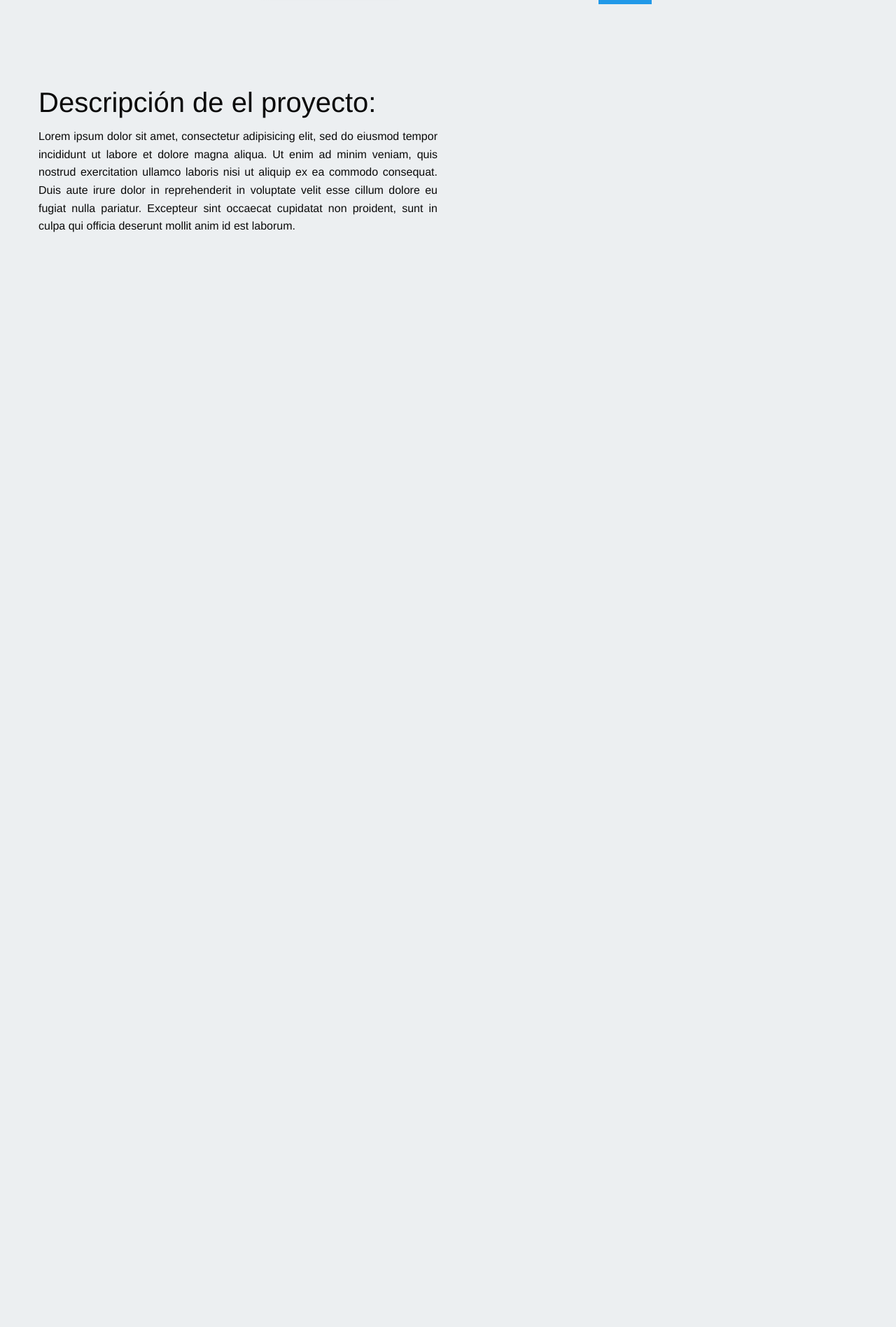
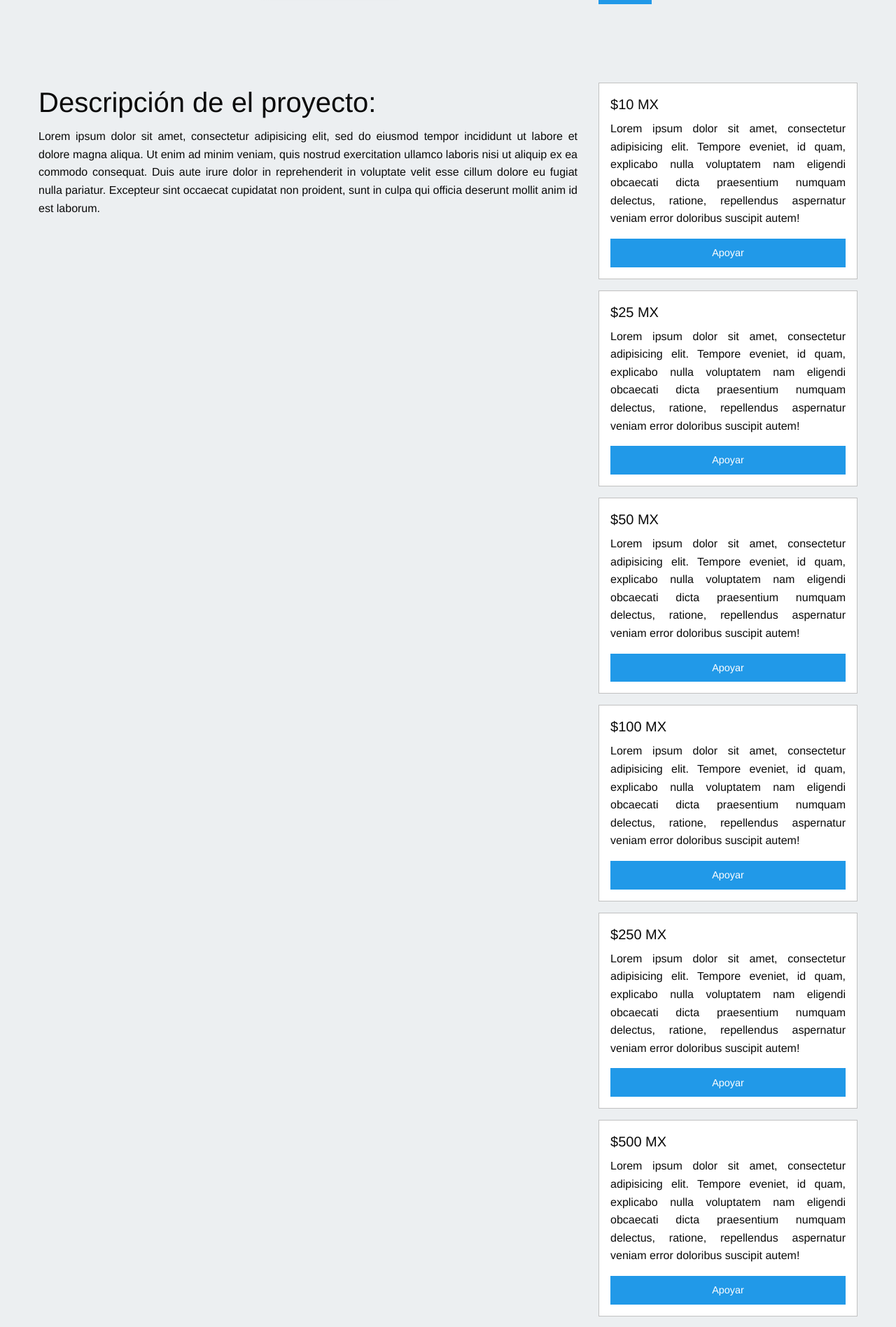
Before and after one commit to Oswaldinho24k/RZapopan, a Django app: page /projects/detail_project/1/ in a window 1280 px wide. Shown: the part 482-2378 px from the top of the page at 70% size. Before the commit the page ends 814 px from the top, so only its background shows below. Run offline with Django 3.2, Linux system fonts and the light colour scheme; data comes from the database, SQL or seed files in the repository; parts of the project's set-up code (start-up, migrations or seed data) failed here and were passed over; some libraries are stand-ins or nearby versions.

Commit message:
Detalle project

```diff
--- a/projects/templates/detail_project.html
+++ b/projects/templates/detail_project.html
@@ -32,12 +32,62 @@
 	<br>
 
 	<div class="row">
-		<div class="medium-6 columns">
+		<div class="medium-8 columns">
 			<h2>Descripción de el proyecto:</h2>
 			<p style="text-align: justify;">{{project.desc}}</p>
 		</div>
-		<div class="medium-6 columns">
-
+		<div class="medium-4 columns">
+			<div class="row" data-equalizer data-equalize-on="medium" id="test-eq">
+				<div class="medium-12 columns">
+				    <div class="callout" data-equalizer-watch>
+						<h5>$10 MX</h5>
+				      	<p style="text-align: justify;" class"small">Lorem ipsum dolor sit amet, consectetur adipisicing elit. Tempore eveniet, id quam, explicabo nulla voluptatem nam eligendi obcaecati dicta praesentium numquam delectus, ratione, repellendus aspernatur veniam error doloribus suscipit autem!</p>
+				      	<button type="button" class="button expanded">Apoyar</button>
+				    </div>
+				</div>
+				<div class="medium-12 columns">
+				    <div class="callout" data-equalizer-watch>
+				    	<h5>$25 MX</h5>
+				      	<p style="text-align: justify;">Lorem ipsum dolor sit amet, consectetur adipisicing elit. Tempore eveniet, id quam, explicabo nulla voluptatem nam eligendi obcaecati dicta praesentium numquam delectus, ratione, repellendus aspernatur veniam error doloribus suscipit autem!</p>
+				      	<button type="button" class="button expanded">Apoyar</button>
+				    </div>
+				</div>
+				<div class="medium-12 columns">
+				    <div class="callout" data-equalizer-watch>
+						<h5>$50 MX</h5>
+				      	<p style="text-align: justify;" class"small">Lorem ipsum dolor sit amet, consectetur adipisicing elit. Tempore eveniet, id quam, explicabo nulla voluptatem nam eligendi obcaecati dicta praesentium numquam delectus, ratione, repellendus aspernatur veniam error doloribus suscipit autem!</p>
+				      	<button type="button" class="button expanded">Apoyar</button>
+				    </div>
+				</div>
+				<div class="medium-12 columns">
+				    <div class="callout" data-equalizer-watch>
+				    	<h5>$100 MX</h5>
+				      	<p style="text-align: justify;">Lorem ipsum dolor sit amet, consectetur adipisicing elit. Tempore eveniet, id quam, explicabo nulla voluptatem nam eligendi obcaecati dicta praesentium numquam delectus, ratione, repellendus aspernatur veniam error doloribus suscipit autem!</p>
+				      	<button type="button" class="button expanded">Apoyar</button>
+				    </div>
+				</div>
+				<div class="medium-12 columns">
+				    <div class="callout" data-equalizer-watch>
+						<h5>$250 MX</h5>
+				      	<p style="text-align: justify;" class"small">Lorem ipsum dolor sit amet, consectetur adipisicing elit. Tempore eveniet, id quam, explicabo nulla voluptatem nam eligendi obcaecati dicta praesentium numquam delectus, ratione, repellendus aspernatur veniam error doloribus suscipit autem!</p>
+				      	<button type="button" class="button expanded">Apoyar</button>
+				    </div>
+				</div>
+				<div class="medium-12 columns">
+				    <div class="callout" data-equalizer-watch>
+				    	<h5>$500 MX</h5>
+				      	<p style="text-align: justify;">Lorem ipsum dolor sit amet, consectetur adipisicing elit. Tempore eveniet, id quam, explicabo nulla voluptatem nam eligendi obcaecati dicta praesentium numquam delectus, ratione, repellendus aspernatur veniam error doloribus suscipit autem!</p>
+				      	<button type="button" class="button expanded">Apoyar</button>
+				    </div>
+				</div>
+				<div class="medium-12 columns">
+				    <div class="callout" data-equalizer-watch>
+				    	<h5>$1000 MX</h5>
+				      	<p style="text-align: justify;">Lorem ipsum dolor sit amet, consectetur adipisicing elit. Tempore eveniet, id quam, explicabo nulla voluptatem nam eligendi obcaecati dicta praesentium numquam delectus, ratione, repellendus aspernatur veniam error doloribus suscipit autem!</p>
+				      	<button type="button" class="button expanded">Apoyar</button>
+				    </div>
+				</div>
+			</div>
 		</div>
 	</div>
 
```
